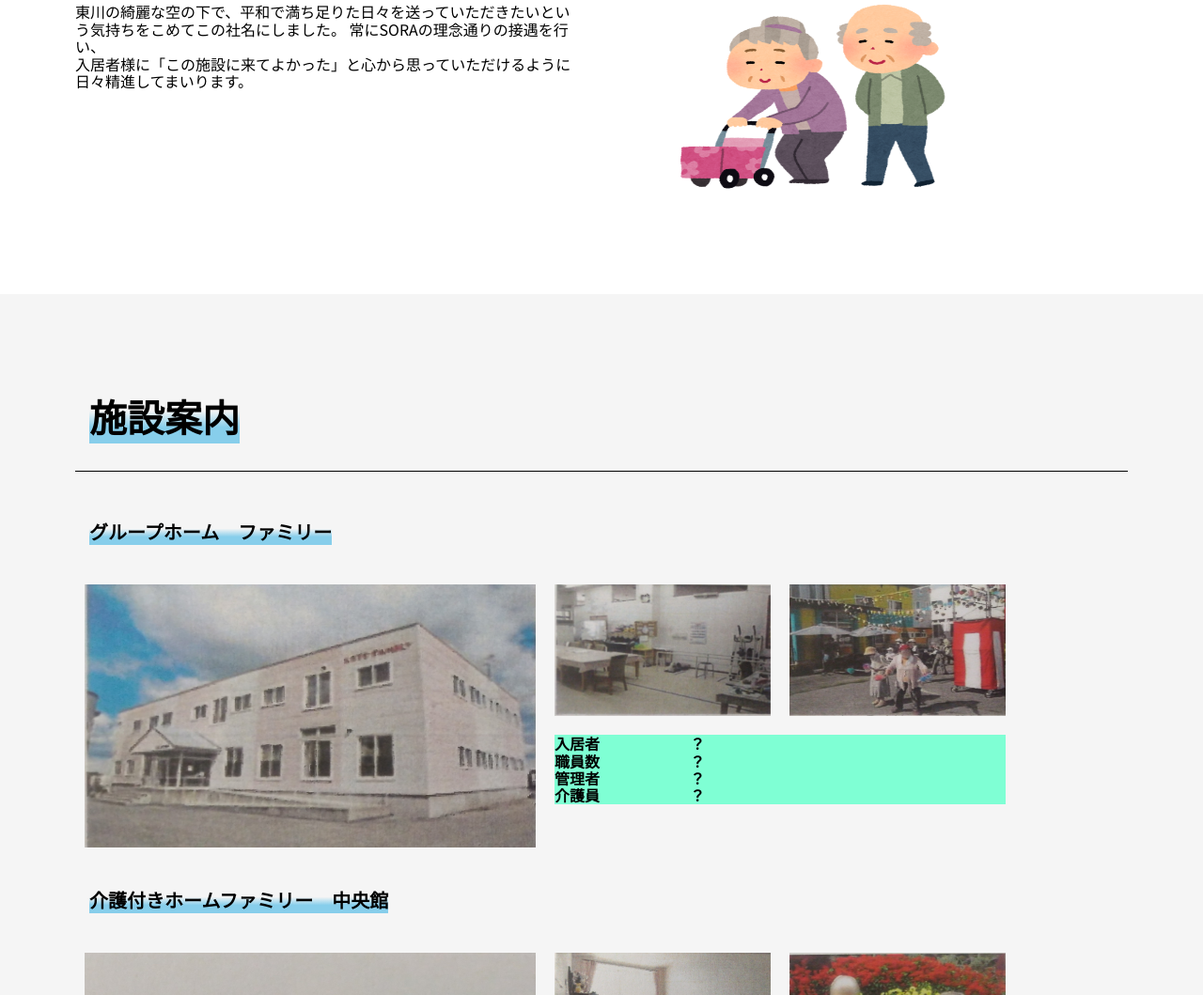
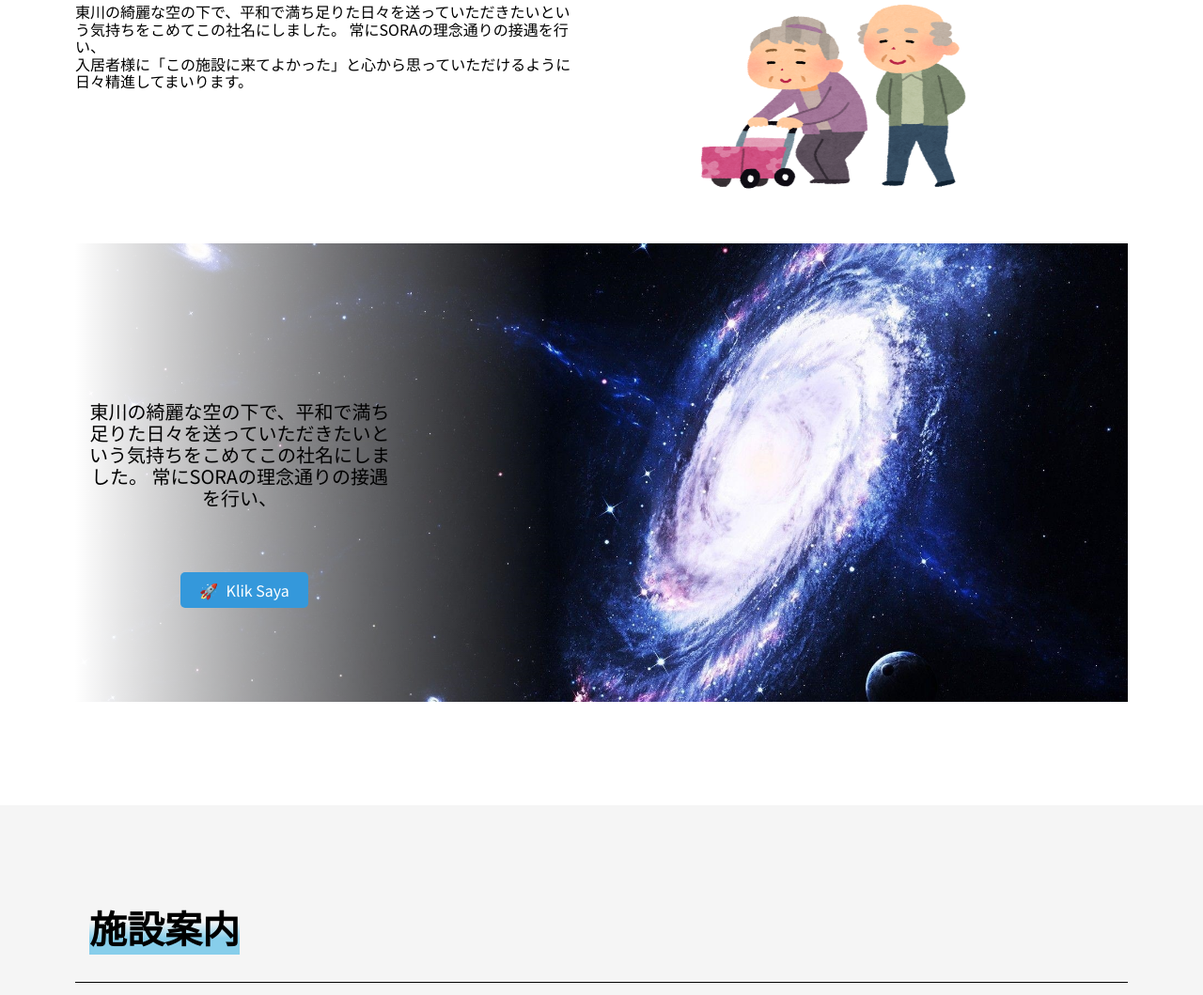
Before and after one commit to imochann/sora, a plain HTML site: page index.html in a window 1280 px wide. Shown: the part 1416-2475 px from the top of the page at 94% size. Drawn offline with nearby package versions, Linux system fonts and the light colour scheme; some packages are replaced by stand-ins of ours; files whose address does not match are found by name.

Commit message:
Add Offer

```diff
--- a/css/style.css
+++ b/css/style.css
@@ -242,21 +242,40 @@ margin-bottom: 16px;
     margin-left: 75px;
 }
 
-.column-2_2{
-    background-image: url(../images/roujinn_2.png);
-    background-size: cover;
-    background-position: center;
-    height: 200px;
-    width: 20%;
+.offer{
+    background-image: linear-gradient(to left, transparent 55%, white), url("../images/Reff/galaxy1.jpg");
+    background-size: cover; /* atur ukuran gambar agar menutupi seluruh area */
+    background-position: center; /* posisi gambar di tengah-tengah */
+    background-repeat: no-repeat;
+    width: 100%;
+    height: 100%;
 }
+.offtext{
+    padding: 10px;
+    text-align: center;
+    font-size: 20px;
+    display: flex;
+    align-items: center;
+    width: 350px;
+    height: 450px;
+}
+.offbtn {
+    position: relative;
+    left: 10%;
+    bottom: 100px;
+    padding: 10px 20px;
+    background-color: #3498db;
+    color: #ffffff;
+    border: none;
+    border-radius: 5px;
+    font-size: 16px;
+    cursor: pointer;
+    transition: background-color 0.3s ease;
+  }
 
-.column-2_3{
-    background-image: url(../images/roujinn_3.png);
-    background-size: cover;
-    background-position: center;
-    height: 200px;
-    width: 20%;
-}
+.offbtn:hover {
+    background-color: #2980b9;
+  }
 
 .kouji-chu1{
     margin-bottom: 60px;
--- a/index.html
+++ b/index.html
@@ -95,6 +95,17 @@
             </div>
             <div class="column-1_2">
                 <img src="images/roujinn_1.png" alt="" width="300" height="200">
+                <br><br><br><br>
+            </div>
+            <div class="offer">
+                <div class="offtext">
+                    <p>東川の綺麗な空の下で、平和で満ち足りた日々を送っていただきたいという気持ちをこめてこの社名にしました。
+                        常にSORAの理念通りの接遇を行い、</p>
+
+                </div>
+                        <button class="offbtn">
+                            <span style="margin-right: 5px;">🚀</span> Klik Saya
+                        </button>
             </div>
             <br><br><br>
         </div>
```
Also changed, not shown: images/Reff/alam.jpg (added), images/Reff/galaxy1.jpg (added).
